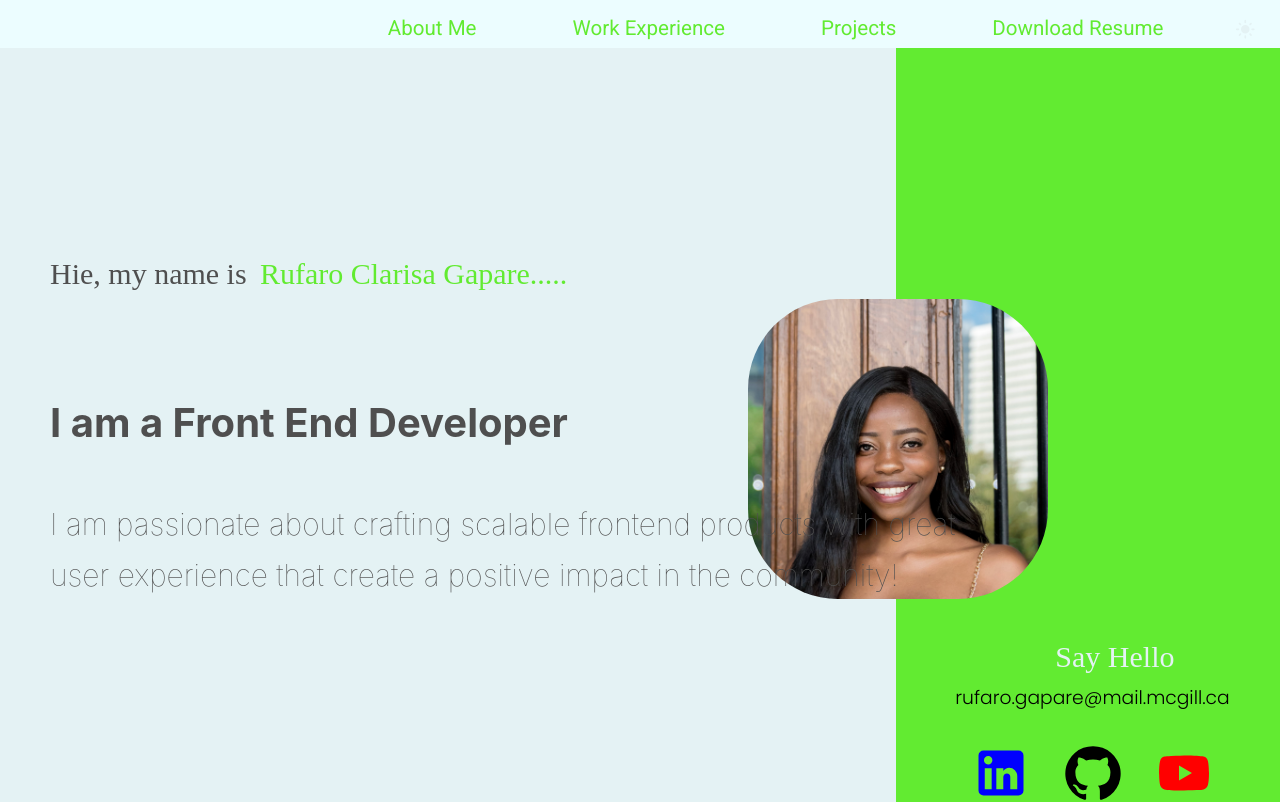
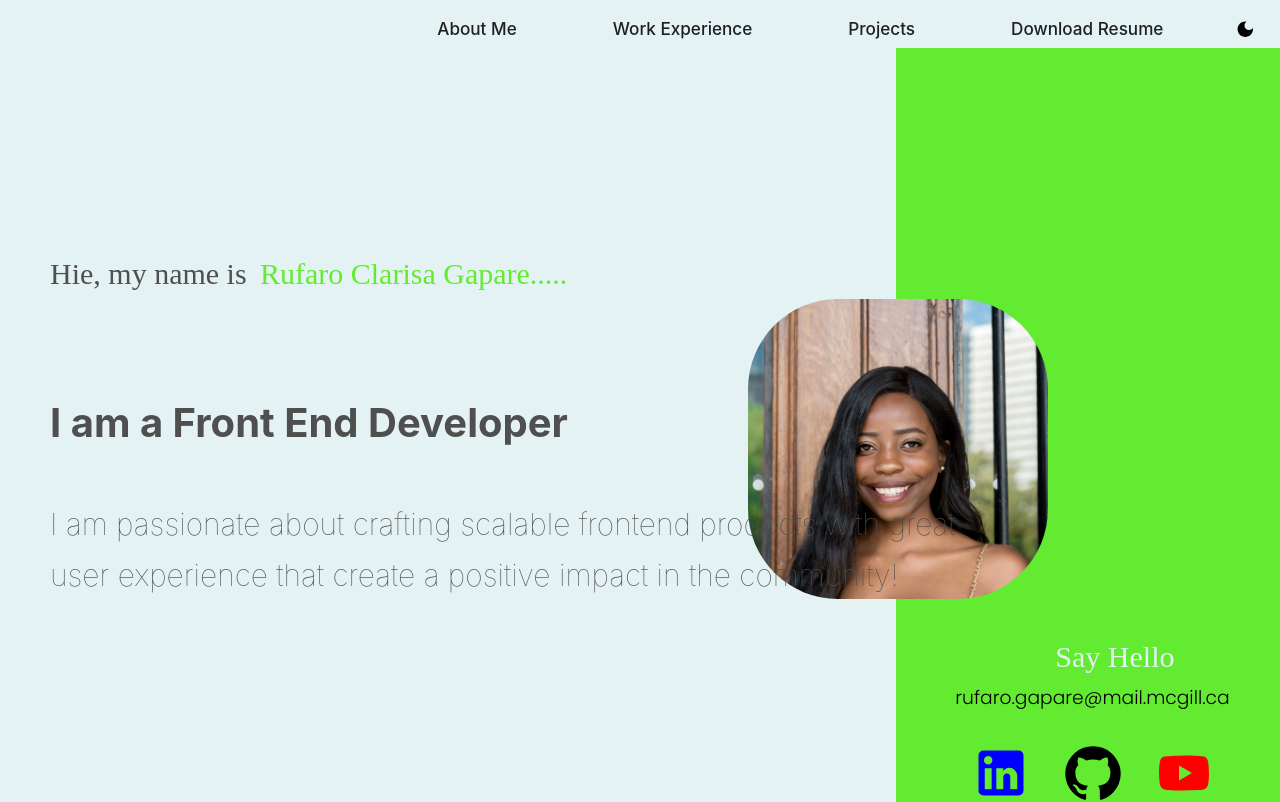
Before and after one commit to Clarisa1999/Portfolio, a React (Create React App) app: page / in a window 1280 px wide. Shown: the top 802 px of the page. Built offline with nearby package versions, Linux system fonts and the light colour scheme.

Commit message:
navbar complete

```diff
--- a/package.json
+++ b/package.json
@@ -5,6 +5,7 @@
   "dependencies": {
     "@emotion/react": "^11.10.0",
     "@emotion/styled": "^11.10.0",
+    "@fontsource/roboto": "^4.5.8",
     "@mui/icons-material": "^5.10.3",
     "@mui/material": "^5.10.3",
     "@testing-library/jest-dom": "^5.16.4",
--- a/src/App.jsx
+++ b/src/App.jsx
@@ -9,6 +9,18 @@ import { createTheme, ThemeProvider } from "@mui/material/styles";
 const commonTheme = {
   typography: {
     fontSize: 12,
+    fontFamily: [
+      "-apple-system",
+      "BlinkMacSystemFont",
+      '"Segoe UI"',
+      "Roboto",
+      '"Helvetica Neue"',
+      "Arial",
+      "sans-serif",
+      '"Apple Color Emoji"',
+      '"Segoe UI Emoji"',
+      '"Segoe UI Symbol"',
+    ].join(","),
   },
 };
 
@@ -24,8 +36,8 @@ const lightTheme = createTheme({
       main: "#e4f2f4",
     },
     background: {
-      paper: "#ecfdff",
-      default: "#EEEEEE",
+      paper: "#62eb31",
+      default: "#e4f2f4",
     },
     text: {
       primary: "#4f4f4f",
--- a/src/components/navbar/Navbar.jsx
+++ b/src/components/navbar/Navbar.jsx
@@ -15,9 +15,9 @@ const Navbar = (props) => {
   const ModeIcon = ({ theme }) => {
     const icon =
       theme === "light" ? (
+        <DarkModeIcon sx={{ color: "#000" }} />
+      ) : (
         <LightModeIcon color="secondary" />
-      ) : (
-        <DarkModeIcon color="secondary" />
       );
     return (
       <IconButton
@@ -38,7 +38,7 @@ const Navbar = (props) => {
       sx={{
         backgroundColor: (theme) =>
           theme.palette.mode === "light"
-            ? theme.palette.background.paper
+            ? theme.palette.background.default
             : theme.palette.background.default,
       }}
     >
@@ -53,9 +53,9 @@ const Navbar = (props) => {
               underline="none"
             >
               <Typography
-                color="primary"
+                color="text"
                 sx={{ marginRight: 6, marginLeft: 6 }}
-                variant="h5"
+                variant="h6"
               >
                 {item.title}
               </Typography>
--- a/src/index.js
+++ b/src/index.js
@@ -1,5 +1,9 @@
 import ReactDom from "react-dom";
 import App from "./App";
 import "./index.css";
+import "@fontsource/roboto/300.css";
+import "@fontsource/roboto/400.css";
+import "@fontsource/roboto/500.css";
+import "@fontsource/roboto/700.css";
 
 ReactDom.render(<App />, document.querySelector("#root"));
```
Also changed, not shown: 1 other file (tests, documents, lock files or other folders).
